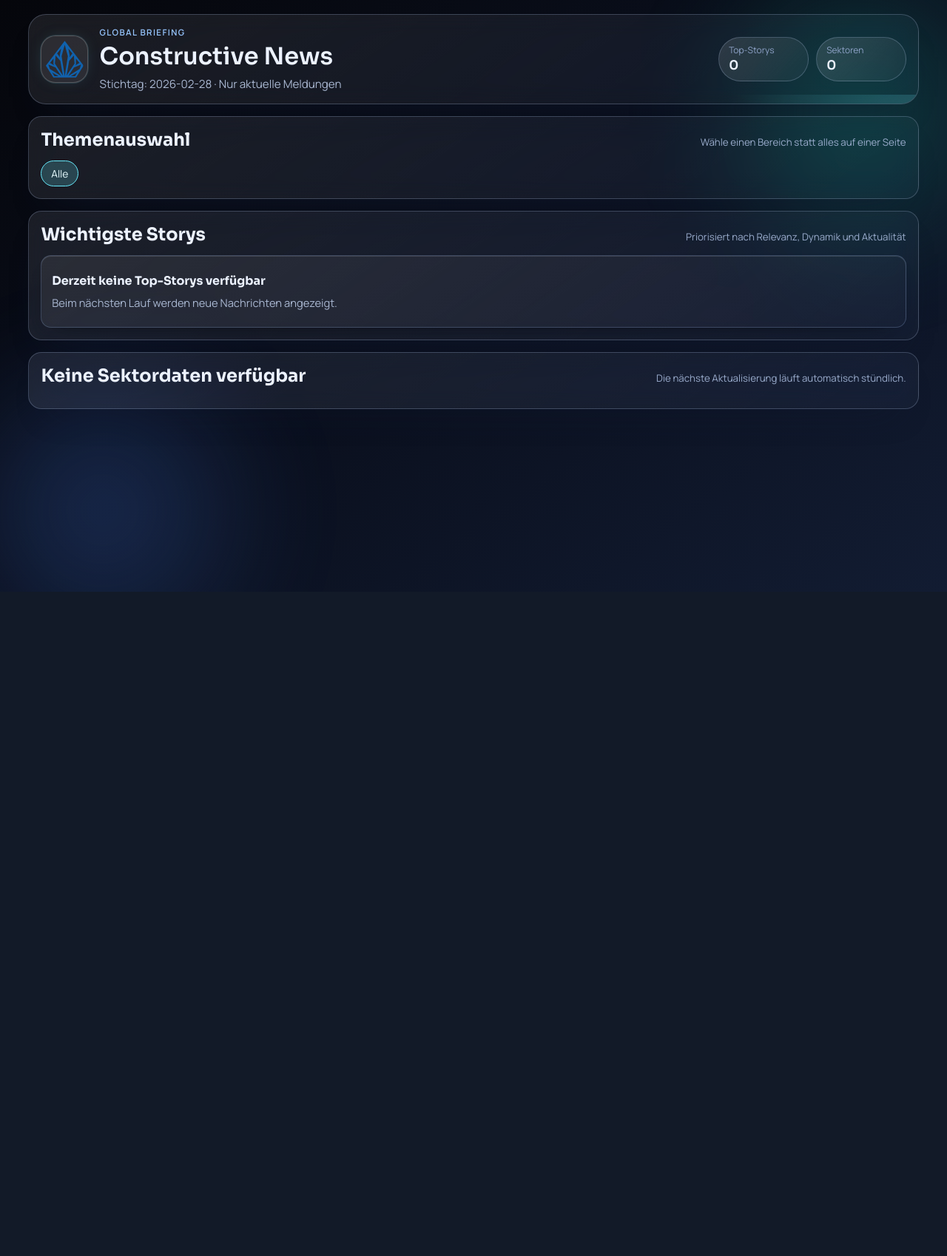
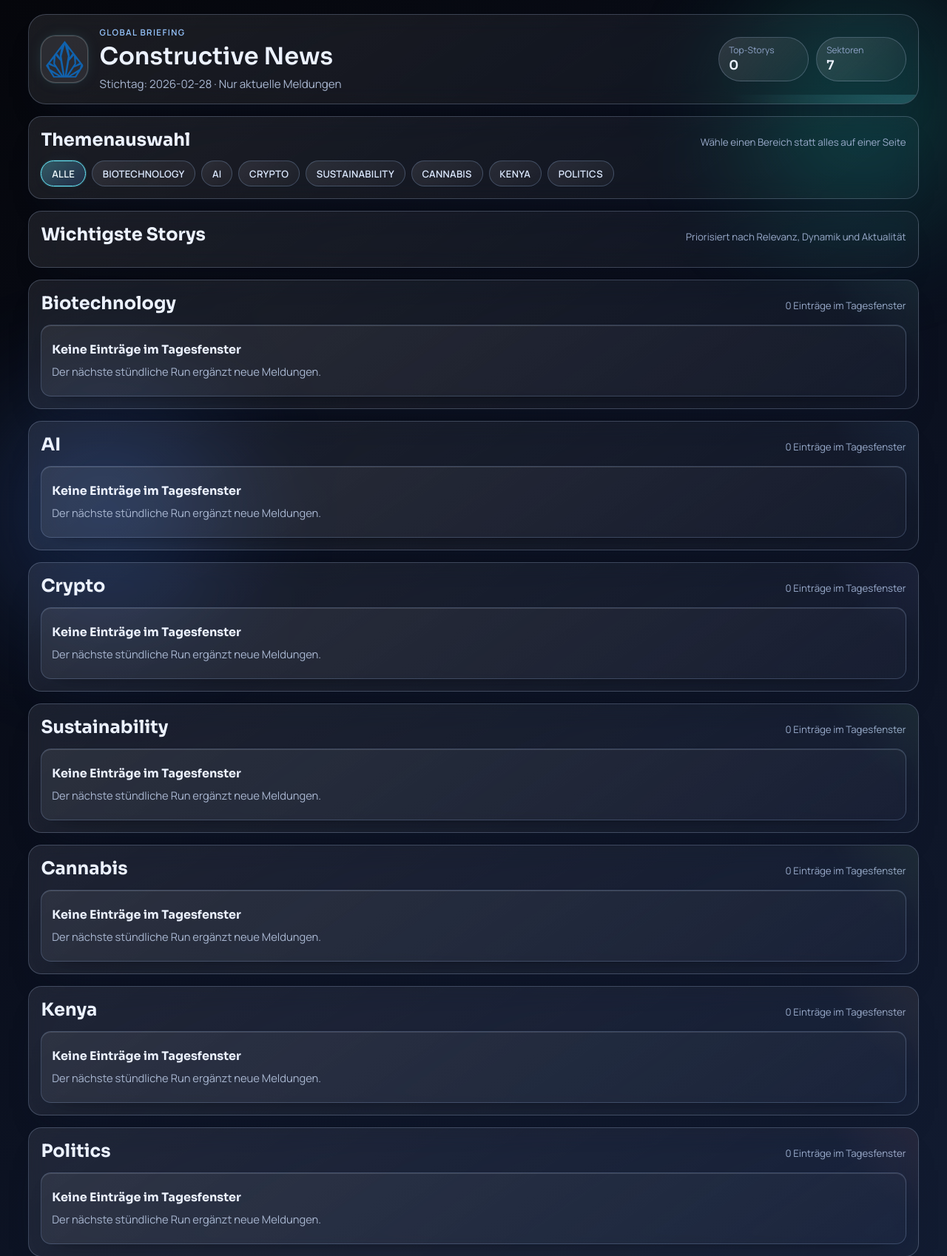
Before and after one commit to jeawey/newsdash, a FastAPI app: page / in a window 1280 px wide. Shown: the top 1698 px of the page at 74% size. Before the commit the page ends 800 px from the top, so only its background shows below. Run offline with FastAPI, Linux system fonts and the light colour scheme; data that the repository does not hold is empty.

Commit message:
Improve topic UX, add live tags, and retune sector sources

```diff
--- a/app/main.py
+++ b/app/main.py
@@ -15,11 +15,21 @@ from app.database import engine
 from app.presentation import SECTOR_COLORS
 from app.schemas import DashboardResponse, StoryOut
 from app.settings import get_settings
+from worker.config import load_source_config
 
 app = FastAPI(title="Constructive News")
 templates = Jinja2Templates(directory="app/templates")
 settings = get_settings()
 app.mount("/static", StaticFiles(directory="app/static"), name="static")
+
+
+def _configured_sectors() -> list[str]:
+    config = load_source_config()
+    ordered: list[str] = []
+    for query in config.queries:
+        if query.sector not in ordered:
+            ordered.append(query.sector)
+    return ordered
 
 
 @app.on_event("startup")
@@ -57,6 +67,9 @@ def get_dashboard_data(
     for story in stories:
         sectors.setdefault(story.sector, []).append(StoryOut.model_validate(story))
 
+    for sector in _configured_sectors():
+        sectors.setdefault(sector, [])
+
     top_stories = [StoryOut.model_validate(s) for s in stories[:10]]
     return DashboardResponse(snapshot_date=target_date, sectors=sectors, top_stories=top_stories)
 
@@ -73,8 +86,10 @@ def dashboard(
         {
             "request": request,
             "snapshot_date": payload.snapshot_date.isoformat(),
+            "now_utc": datetime.now(pytz.utc),
             "top_stories": payload.top_stories,
             "sectors": payload.sectors,
+            "configured_sectors": list(payload.sectors.keys()),
             "sector_colors": SECTOR_COLORS,
             "asset_prefix": "/static",
         },
--- a/app/static/styles.css
+++ b/app/static/styles.css
@@ -208,30 +208,43 @@ main {
 }
 
 .topic-btn {
-  border: 1px solid var(--line);
-  background: rgba(255, 255, 255, 0.06);
-  color: var(--ink);
+  border: 1px solid rgba(164, 195, 245, 0.26);
+  background: linear-gradient(145deg, rgba(255, 255, 255, 0.09), rgba(255, 255, 255, 0.03));
+  color: #dce9ff;
   border-radius: 999px;
-  padding: 0.42rem 0.8rem;
+  padding: 0.45rem 0.86rem;
   font-family: "Manrope", sans-serif;
-  font-size: 0.86rem;
+  font-size: 0.82rem;
+  font-weight: 600;
+  letter-spacing: 0.02em;
+  text-transform: uppercase;
   cursor: pointer;
-  transition: all 160ms ease;
+  transition: transform 160ms ease, border-color 160ms ease, background 160ms ease;
 }
 
 .topic-btn:hover {
   border-color: var(--accent);
-  background: rgba(103, 232, 249, 0.12);
+  background: linear-gradient(145deg, rgba(103, 232, 249, 0.18), rgba(255, 255, 255, 0.06));
+  transform: translateY(-1px);
 }
 
 .topic-btn.is-active {
   border-color: var(--accent);
-  background: rgba(103, 232, 249, 0.2);
-  color: #e9fcff;
+  background: linear-gradient(145deg, rgba(103, 232, 249, 0.3), rgba(79, 140, 255, 0.16));
+  color: #f2fdff;
+  box-shadow: 0 0 0 1px rgba(103, 232, 249, 0.24), 0 0 24px -14px var(--glow);
 }
 
 .is-hidden {
   display: none;
+}
+
+.chip-row {
+  margin: 0;
+  display: flex;
+  align-items: center;
+  gap: 0.45rem;
+  flex-wrap: wrap;
 }
 
 .story-grid {
@@ -262,7 +275,6 @@ main {
 }
 
 .chip {
-  margin: 0;
   display: inline-flex;
   align-items: center;
   border-radius: 999px;
@@ -273,6 +285,20 @@ main {
   background: color-mix(in srgb, var(--sector-accent), transparent 86%);
   border: 1px solid rgba(103, 232, 249, 0.42);
   border: 1px solid color-mix(in srgb, var(--sector-accent), transparent 62%);
+}
+
+.latest-tag {
+  display: inline-flex;
+  align-items: center;
+  justify-content: center;
+  border-radius: 999px;
+  padding: 0.18rem 0.5rem;
+  font-size: 0.68rem;
+  font-weight: 700;
+  letter-spacing: 0.08em;
+  color: #ffe4e4;
+  border: 1px solid rgba(255, 93, 93, 0.65);
+  background: linear-gradient(145deg, rgba(255, 72, 72, 0.42), rgba(255, 29, 29, 0.26));
 }
 
 .story-card h3 {
--- a/app/templates/index.html
+++ b/app/templates/index.html
@@ -46,7 +46,7 @@
         </div>
         <div class="topic-buttons">
           <button class="topic-btn is-active" data-topic="all" type="button">Alle</button>
-          {% for sector in sectors.keys() %}
+          {% for sector in configured_sectors %}
           <button class="topic-btn" data-topic="{{ sector }}" type="button">{{ sector }}</button>
           {% endfor %}
         </div>
@@ -61,7 +61,12 @@
           {% if top_stories %}
           {% for story in top_stories %}
           <article class="story-card highlight top-card" data-sector="{{ story.sector }}" style="--sector-accent: {{ sector_colors.get(story.sector, '#5eead4') }}">
-            <p class="chip">{{ story.sector }} · {{ story.subtopic }}</p>
+            <p class="chip-row">
+              <span class="chip">{{ story.sector }} · {{ story.subtopic }}</span>
+              {% if ((now_utc - story.published_at).total_seconds() / 3600) <= 6 %}
+              <span class="latest-tag">LIVE</span>
+              {% endif %}
+            </p>
             <h3><a href="{{ story.url }}" target="_blank" rel="noopener">{{ story.title }}</a></h3>
             <p class="summary">{{ story.summary }}</p>
             <p class="meta">{{ story.source_name }} · Relevanz {{ '%.2f'|format(story.score) }}</p>
@@ -80,7 +85,8 @@
         </div>
       </section>
 
-      {% for sector, stories in sectors.items() %}
+      {% for sector in configured_sectors %}
+      {% set stories = sectors.get(sector, []) %}
       <section class="panel glass-panel filter-section sector-panel" data-sector="{{ sector }}" style="--sector-accent: {{ sector_colors.get(sector, '#5eead4') }}">
         <div class="panel-head">
           <h2>{{ sector }}</h2>
@@ -90,7 +96,12 @@
           {% if stories %}
           {% for story in stories %}
           <article class="story-card">
-            <p class="chip">{{ story.subtopic }}</p>
+            <p class="chip-row">
+              <span class="chip">{{ story.subtopic }}</span>
+              {% if ((now_utc - story.published_at).total_seconds() / 3600) <= 6 %}
+              <span class="latest-tag">LIVE</span>
+              {% endif %}
+            </p>
             <h3><a href="{{ story.url }}" target="_blank" rel="noopener">{{ story.title }}</a></h3>
             <p class="summary">{{ story.summary }}</p>
             <p class="meta">{{ story.source_name }} · {{ story.published_at.strftime('%d.%m.%Y %H:%M') }} · Heat {{ '%.2f'|format(story.heat_score) }}</p>
@@ -146,6 +157,7 @@
       topicButtons.forEach((button) => {
         button.addEventListener("click", () => applyTopicFilter(button.dataset.topic));
       });
+      applyTopicFilter("all");
     </script>
   </body>
 </html>
--- a/config/sources.yml
+++ b/config/sources.yml
@@ -1,59 +1,59 @@
 sectors:
   Biotechnology:
-    - name: "Drug Discovery"
-      query: "biotechnology drug discovery clinical trials"
-    - name: "Gene Editing"
-      query: "CRISPR gene editing biotech"
-    - name: "Bio Manufacturing"
-      query: "biomanufacturing synthetic biology"
+    - name: "Effective Microorganisms"
+      query: "effective microorganisms EM technology startup invention"
+    - name: "Biotech Devices"
+      query: "biotechnology devices lab equipment innovation startup"
+    - name: "Biotech Breakthroughs"
+      query: "biotech breakthrough clinical trial promising technology"
 
   AI:
-    - name: "Model Releases"
-      query: "new AI model release foundation model"
-    - name: "Enterprise AI"
-      query: "enterprise AI adoption updates"
-    - name: "AI Regulation"
-      query: "AI regulation policy latest"
+    - name: "Labs & Models"
+      query: "OpenAI Anthropic Claude Perplexity OpenClaw new model release"
+    - name: "Leadership Moves"
+      query: "AI executive moves leadership changes OpenAI Anthropic Perplexity"
+    - name: "AI Product Launches"
+      query: "AI product launch frontier model benchmark enterprise adoption"
 
   Crypto:
-    - name: "Markets"
-      query: "crypto market regulation exchange updates"
-    - name: "Infrastructure"
-      query: "blockchain infrastructure protocol updates"
-    - name: "Stablecoins & CBDC"
-      query: "stablecoin CBDC policy developments"
+    - name: "Crashes & Volatility"
+      query: "crypto crash liquidation exchange failure latest"
+    - name: "Altcoin Analysis"
+      query: "altcoin analysis outlook on-chain trend major headlines"
+    - name: "Policy & Market Impact"
+      query: "crypto regulation tariffs political impact bitcoin altcoins"
 
   Sustainability:
-    - name: "Climate Policy"
-      query: "climate policy sustainability regulation"
-    - name: "Energy Transition"
-      query: "renewables grid storage transition news"
-    - name: "Corporate ESG"
-      query: "sustainability ESG corporate initiatives"
+    - name: "Global Regulations"
+      query: "global sustainability regulation hotels compliance latest"
+    - name: "Innovations & Startups"
+      query: "sustainability startup invention climate tech breakthrough"
+    - name: "Disasters & Response"
+      query: "climate disaster catastrophe response sustainability headline"
 
   Cannabis:
-    - name: "Regulation"
-      query: "cannabis regulation legalization updates"
-    - name: "Medical Cannabis"
-      query: "medical cannabis clinical research"
-    - name: "Industry"
-      query: "cannabis market company developments"
+    - name: "Legalization Tracker"
+      query: "cannabis legalization new country state political decision"
+    - name: "Industrial Hemp"
+      query: "hempcrete hempwood hemp textiles innovation policy"
+    - name: "Spain Germany Policy"
+      query: "cannabis Spain social clubs Germany legalization law update"
 
   Kenya:
     - name: "Politics"
       query: "Kenya politics policy latest"
-    - name: "Economy"
-      query: "Kenya economy business markets"
-    - name: "Innovation"
-      query: "Kenya technology startup ecosystem"
+    - name: "Agriculture & Mount Kenya"
+      query: "Kenya agriculture Mount Kenya environment economy"
+    - name: "Startup Ecosystem"
+      query: "Kenya startup funding technology Nairobi innovation latest"
 
   Politics:
     - name: "Geopolitical Conflicts"
-      query: "Iran USA Israel latest political decisions diplomacy sanctions ceasefire"
-    - name: "Global Policy Decisions"
-      query: "major government policy decision global politics latest"
-    - name: "International Institutions"
-      query: "United Nations G7 EU NATO political decisions latest"
+      query: "Iran USA Israel war diplomacy sanctions ceasefire latest"
+    - name: "Global Power Moves"
+      query: "major political negotiation tariffs appointments world headline"
+    - name: "Elections & Summits"
+      query: "elections coalition government summit G7 NATO UN latest decisions"
 
 trusted_domains:
   reuters.com: 2.5
```
Also changed, not shown: worker/scoring.py (+7 -7 lines).
